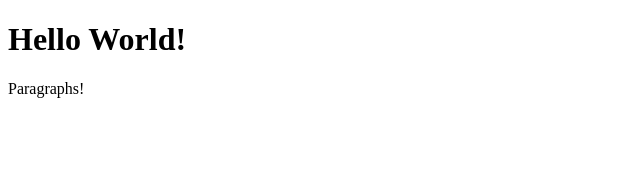
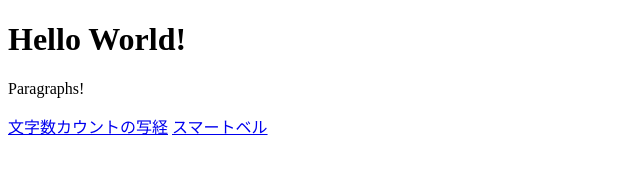
Before and after one commit to oratake/oratake.github.io, a plain HTML site: page index.html in a window 1280 px wide. Shown: the whole page, without its empty margins (0-640 px from the left). Drawn offline with Linux system fonts and the light colour scheme.

Commit message:
メインページ標識追加

```diff
--- a/index.html
+++ b/index.html
@@ -3,5 +3,7 @@
 <body>
   <h1>Hello World!</h1>
   <p>Paragraphs!</p>
+  <a href="jscharcount/">文字数カウントの写経</a>
+  <a href="smartbell/">スマートベル</a>
 </body>
 </html>
```
